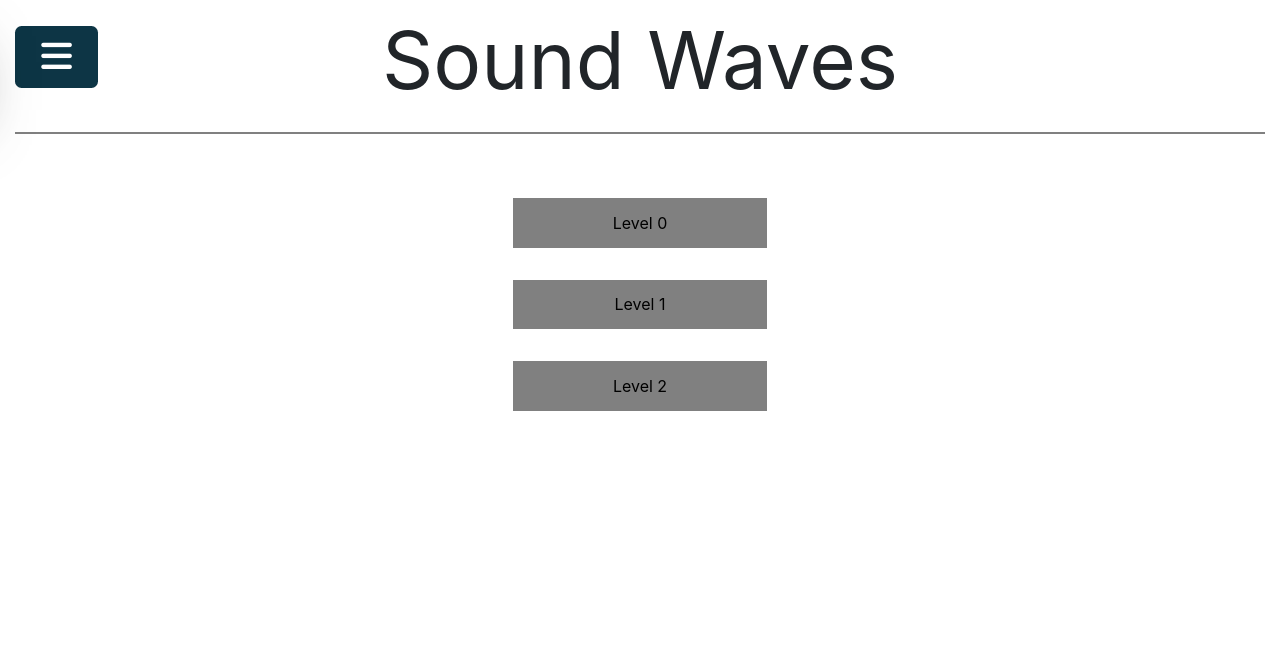
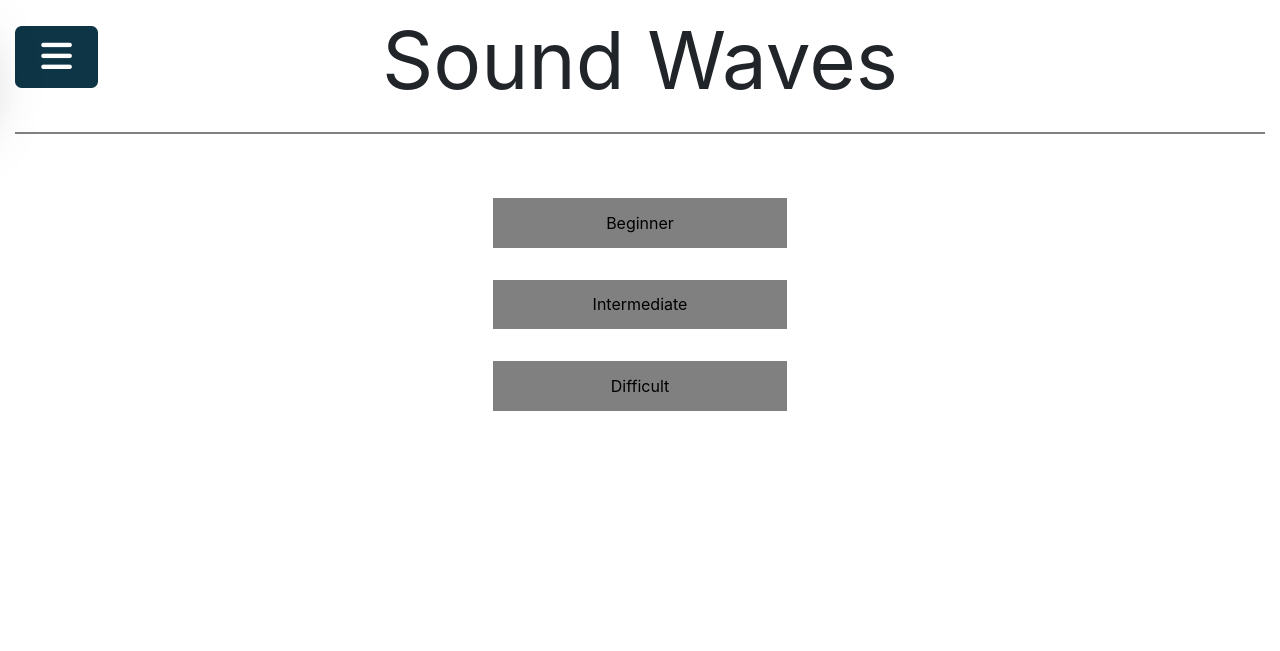
Before and after one commit to JustinasGaripovas/T120B516_Sound_Waves, a Symfony app: template templates/category/view.html.twig in a window 1280 px wide. Shown: the top 651 px of the page. Run offline with Twig, Linux system fonts and the light colour scheme; the template is opened without the code that fills it, so the values that code supplies are empty; some libraries are stand-ins or nearby versions.

Commit message:
fix: naming

```diff
--- a/templates/category/view.html.twig
+++ b/templates/category/view.html.twig
@@ -6,9 +6,9 @@
 <div class="container-fluid center-level">
     <p class="main-title">Sound Waves</p>
     <div class="main">
-        <a class="level top-level" href="{{ path("index_sound_packages", {level: 0, category_id: category.id}) }}">Level 0</a>
-        <a class="level" href="{{ path("index_sound_packages", {level: 1, category_id: category.id}) }}">Level 1</a>
-        <a class="level" href="{{ path("index_sound_packages", {level: 2, category_id: category.id}) }}">Level 2</a>
+        <a class="level top-level" href="{{ path("index_sound_packages", {level: 0, category_id: category.id}) }}">Beginner</a>
+        <a class="level" href="{{ path("index_sound_packages", {level: 1, category_id: category.id}) }}">Intermediate</a>
+        <a class="level" href="{{ path("index_sound_packages", {level: 2, category_id: category.id}) }}">Difficult</a>
     </div>
 </div>
 {% endblock %}
```
